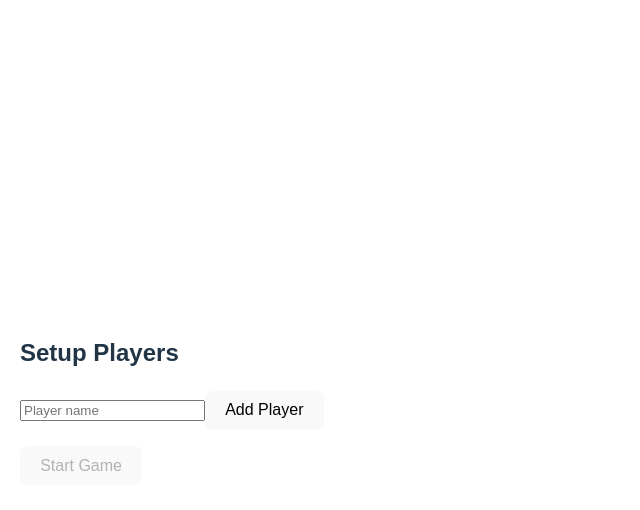
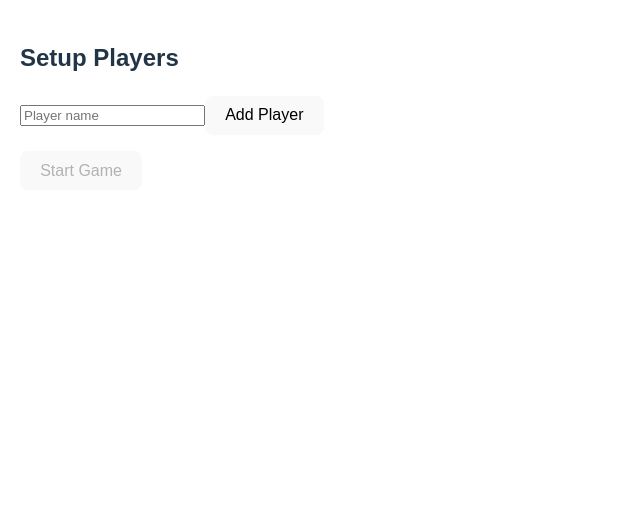
Before and after one commit to tterbeek/animated-waddle, a React (Vite) app: page / in a window 1280 px wide. Shown: the top 510 px of the page, without its empty margins (0-640 px from the left). Built offline with nearby package versions, Linux system fonts and the light colour scheme.

Commit message:
Update layout to start from top of page

```diff
--- a/src/App.jsx
+++ b/src/App.jsx
@@ -13,22 +13,22 @@ export default function App() {
   const dartRefs = [useRef(null), useRef(null), useRef(null)];
   const playerInputRef = useRef(null);
 
-  // focus first dart when new player's turn starts
+  // focus first dart input when player's turn starts
   useEffect(() => {
     if (gameStarted && dartRefs[0].current) {
       dartRefs[0].current.focus();
     }
   }, [currentPlayerIndex, gameStarted]);
 
-  // helper: add player and refocus input
+  // add player helper
   const addPlayer = () => {
     if (!playerName.trim()) return;
     setPlayers([...players, { name: playerName.trim(), lives: 3, score: 0 }]);
-    setPlayerName("");
-    if (playerInputRef.current) playerInputRef.current.focus();
+    setPlayerName(""); // clear field
+    if (playerInputRef.current) playerInputRef.current.focus(); // refocus input
   };
 
-  // helper: handle dart scoring
+  // submit turn helper
   const submitTurn = (e) => {
     if (e) e.preventDefault();
 
@@ -41,7 +41,6 @@ export default function App() {
 
     const bullseyes = darts.filter((d) => d.toLowerCase() === "bull").length;
 
-    // add lives for bulls, lose one if under target
     currentPlayer.lives += bullseyes;
     if (score < lastScore) currentPlayer.lives -= 1;
     currentPlayer.score = score;
@@ -75,7 +74,16 @@ export default function App() {
   };
 
   return (
-    <div style={{ padding: "20px", fontFamily: "Arial" }}>
+    <div
+      style={{
+        minHeight: "100vh",             // full viewport height
+        display: "flex",
+        flexDirection: "column",
+        justifyContent: "flex-start",  // align content at top
+        padding: "20px",
+        fontFamily: "Arial",
+      }}
+    >
       {!gameStarted ? (
         // =======================
         // SETUP PLAYERS VIEW
```
